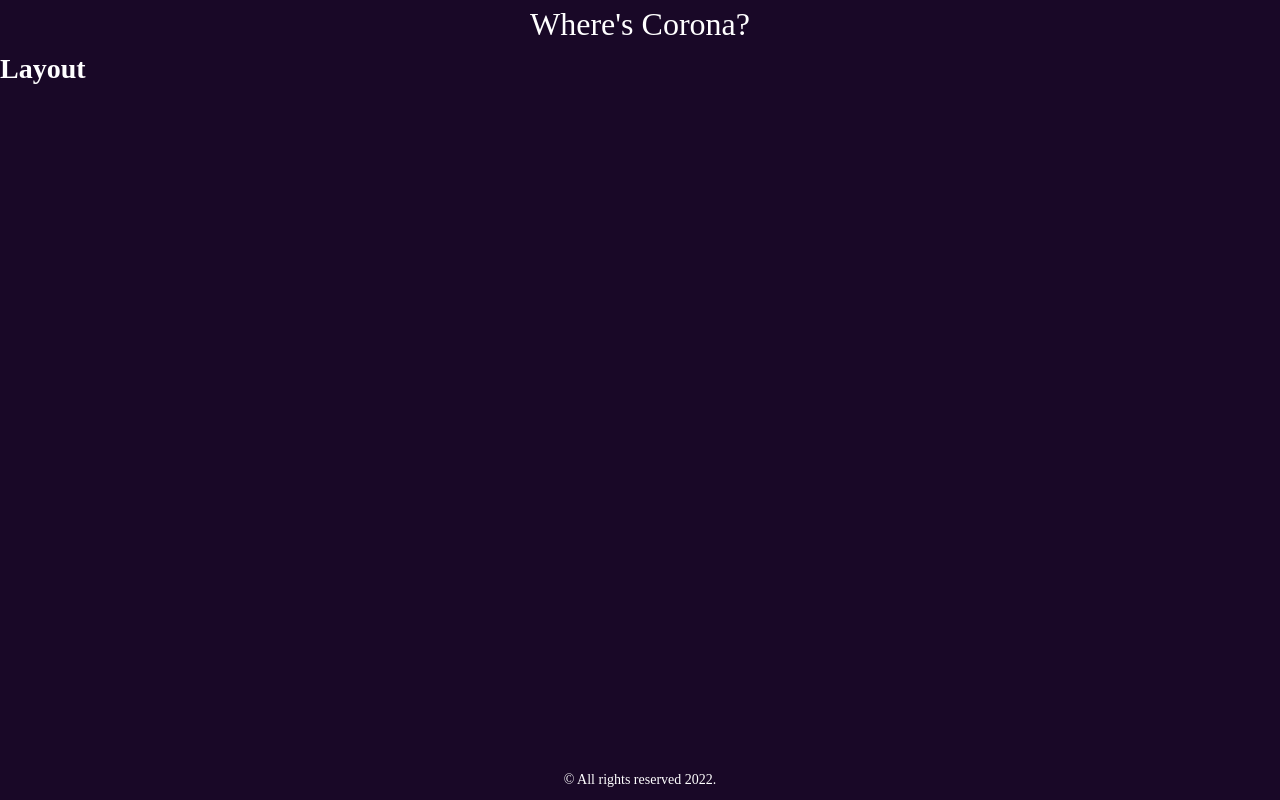
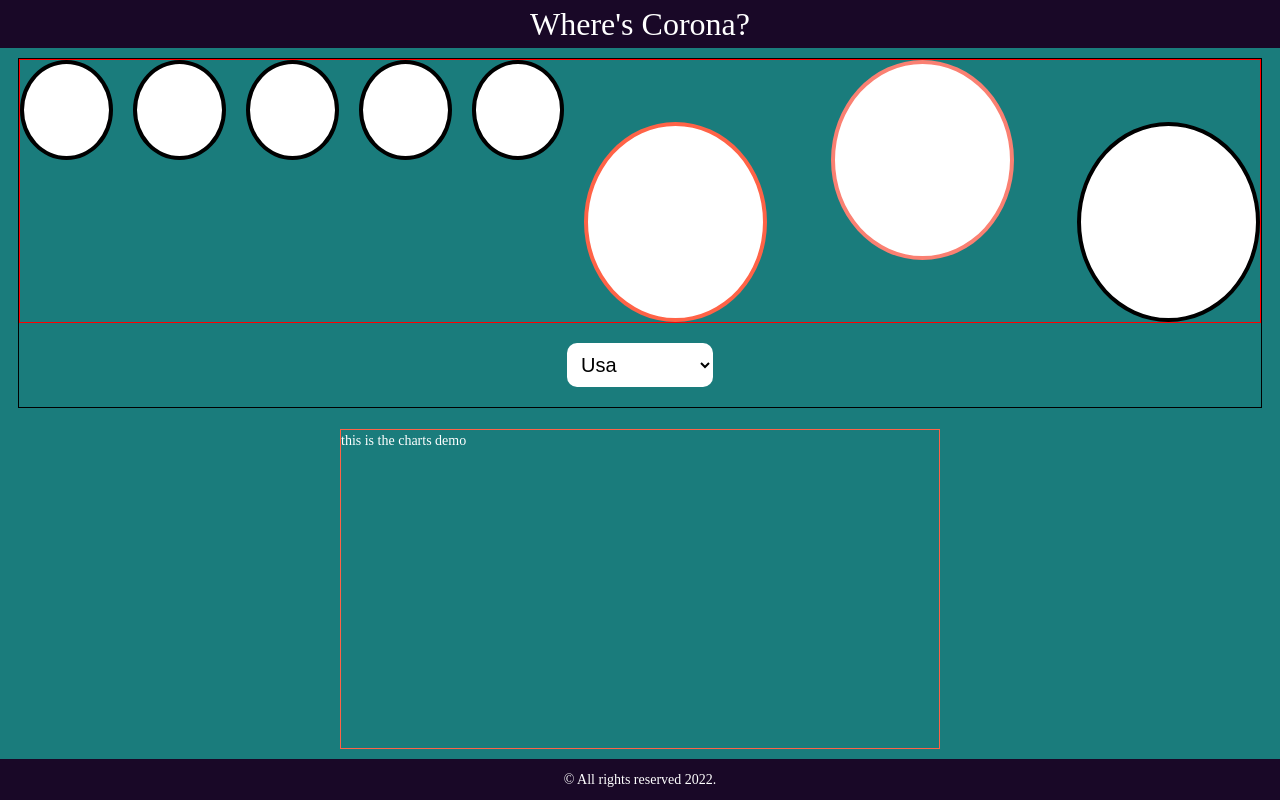
Before and after one commit to inaaki/wheres-covid, a React (Vite) app: page / in a window 1280 px wide. Built offline with nearby package versions, Linux system fonts and the light colour scheme; a web font is replaced by a local one.

Commit message:
unnecessary commit

```diff
--- a/src/App.jsx
+++ b/src/App.jsx
@@ -1,10 +1,21 @@
 import React from 'react';
-import Layout from './components/Layout';
+import styled from 'styled-components';
+import { Charts, Hero, Layout } from './components';
+
+const Wrapper = styled.div`
+  height: 100%;
+  background-color: #1a7c7c;
+  display: grid;
+  place-items: center;
+`;
 
 function App() {
   return (
     <Layout>
-      <h1>Layout</h1>
+      <Wrapper>
+        <Hero />
+        <Charts />
+      </Wrapper>
     </Layout>
   );
 }
--- a/src/components/Card.jsx
+++ b/src/components/Card.jsx
@@ -1,7 +1,30 @@
-import React from 'react';
+import styled from 'styled-components';
 
-function Card() {
-  return <h1>Card component</h1>;
-}
+// css variables
+export const cardSize = 20;
+export const Card = styled.div.attrs((props) => ({
+  color: props.color || 'black',
+}))`
+  align-items: center;
+  background-color: white;
+  border-radius: 50%;
+  border: 0.4rem solid ${(props) => props.color};
+  color: ${(props) => props.color};
+  display: flex;
+  font-size: 5rem;
+  height: ${`${cardSize}rem`};
+  justify-content: center;
+  padding: 1rem;
+  width: ${`${cardSize}rem`};
 
-export default Card;
+  &.left {
+    margin: 5% 3.5% 0 0;
+  }
+  &.right {
+    margin: 5% 0 0 3.5%;
+  }
+`;
+export const SmallCard = styled(Card)`
+  width: ${`${cardSize / 2}rem`};
+  height: ${`${cardSize / 2}rem`};
+`;
--- /dev/null
+++ b/src/components/Cards.jsx
@@ -0,0 +1,28 @@
+import React from 'react';
+import styled from 'styled-components';
+import { Card, SmallCard } from './Card';
+
+const StyledCards = styled.div`
+  border: 1px solid red;
+  display: flex;
+  gap: 2rem;
+  justify-content: center;
+  max-width: max-content;
+  width: 100%;
+`;
+function Cards() {
+  return (
+    <StyledCards>
+      <SmallCard />
+      <SmallCard />
+      <SmallCard />
+      <SmallCard />
+      <SmallCard />
+      <Card className="left" color="tomato" />
+      <Card className="middle" color="salmon" />
+      <Card className="right" color="black" />
+    </StyledCards>
+  );
+}
+
+export default Cards;
--- a/src/components/Charts.jsx
+++ b/src/components/Charts.jsx
@@ -1,7 +1,15 @@
 import React from 'react';
+import styled from 'styled-components';
+
+const ChartsStyled = styled.div`
+  border: 1px solid tomato;
+  width: 100%;
+  max-width: 60rem;
+  height: 32rem;
+`;
 
 function Charts() {
-  return <h1>Charts component</h1>;
+  return <ChartsStyled>this is the charts demo</ChartsStyled>;
 }
 
 export default Charts;
--- a/src/components/Hero.jsx
+++ b/src/components/Hero.jsx
@@ -1,7 +1,32 @@
 import React from 'react';
+import styled from 'styled-components';
+import { Cards } from '.';
 
+const Wrapper = styled.div`
+  border: 1px solid black;
+`;
+
+const Select = styled.select`
+  background-color: white;
+  border-radius: 1rem;
+  border: 0;
+  display: block;
+  font-size: 2rem;
+  margin: 1em auto;
+  outline: 0;
+  padding: 1rem;
+`;
 function Hero() {
-  return <h1>Hero component</h1>;
+  return (
+    <Wrapper>
+      <Cards />
+      <Select>
+        <option>Bangladesh</option>
+        <option selected>Usa</option>
+        <option>Canada</option>
+      </Select>
+    </Wrapper>
+  );
 }
 
 export default Hero;
--- a/src/components/Layout.jsx
+++ b/src/components/Layout.jsx
@@ -4,20 +4,18 @@ import styled from 'styled-components';
 import { Footer, Header } from '.';
 
 const Wrapper = styled.div`
-display: grid;
-grid-template-rows: auto 1fr auto;
-max-width: 140rem;
-min-height: 100vh;
+  display: grid;
+  grid-template-rows: auto 1fr auto;
+  max-width: 140rem;
+  min-height: 100vh;
+  margin: 0 auto;
 `;
 
 function Layout({ children }) {
   return (
-
     <Wrapper>
       <Header />
-      <main>
-        {children}
-      </main>
+      <main>{children}</main>
       <Footer />
     </Wrapper>
   );
@@ -26,5 +24,6 @@ function Layout({ children }) {
 export default Layout;
 
 Layout.propTypes = {
-  children: PropTypes.element.isRequired,
+  // eslint-disable-next-line react/require-default-props
+  children: PropTypes.node,
 };
--- a/src/components/index.js
+++ b/src/components/index.js
@@ -1,6 +1,8 @@
+/* eslint-disable import/no-cycle */
 /* eslint-disable import/prefer-default-export */
-export { default as Card } from './Card';
+export { default as Cards } from './Cards';
 export { default as Charts } from './Charts';
 export { default as Footer } from './Footer';
 export { default as Header } from './Header';
 export { default as Hero } from './Hero';
+export { default as Layout } from './Layout';
```
